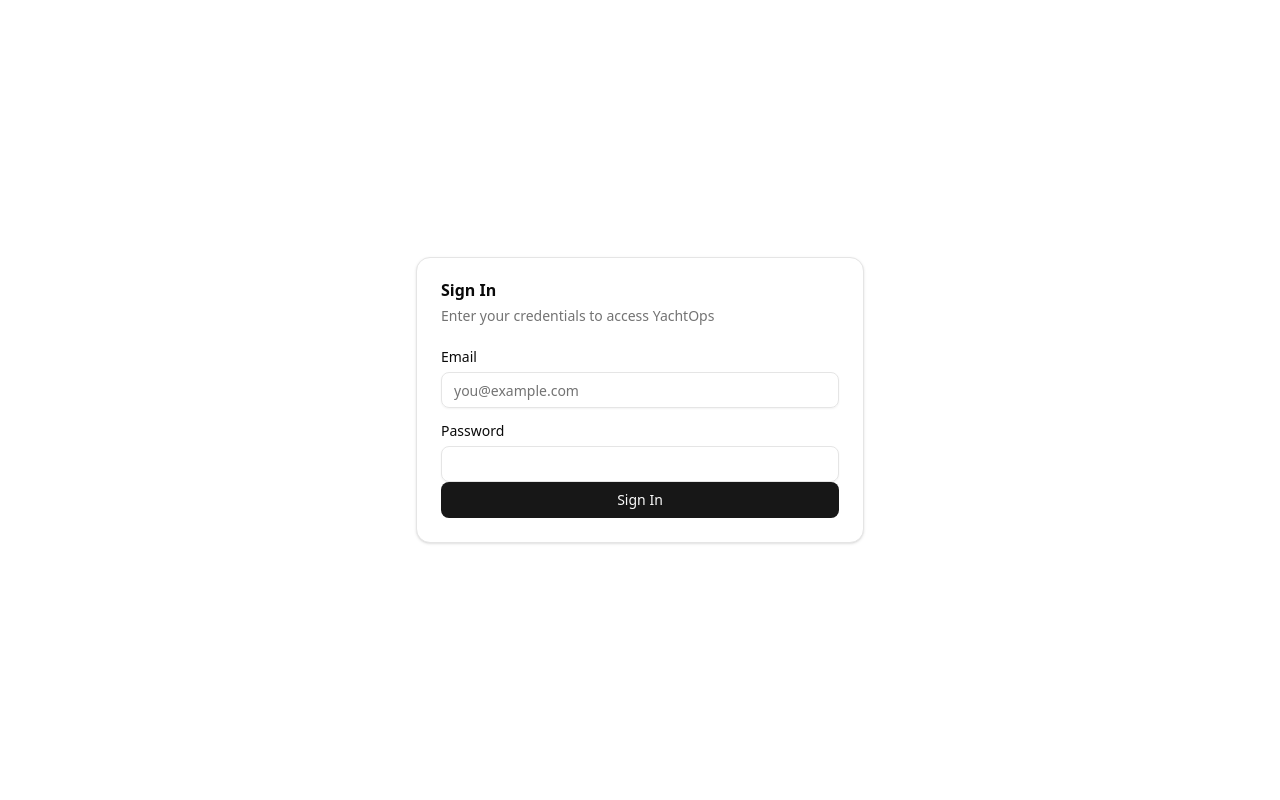
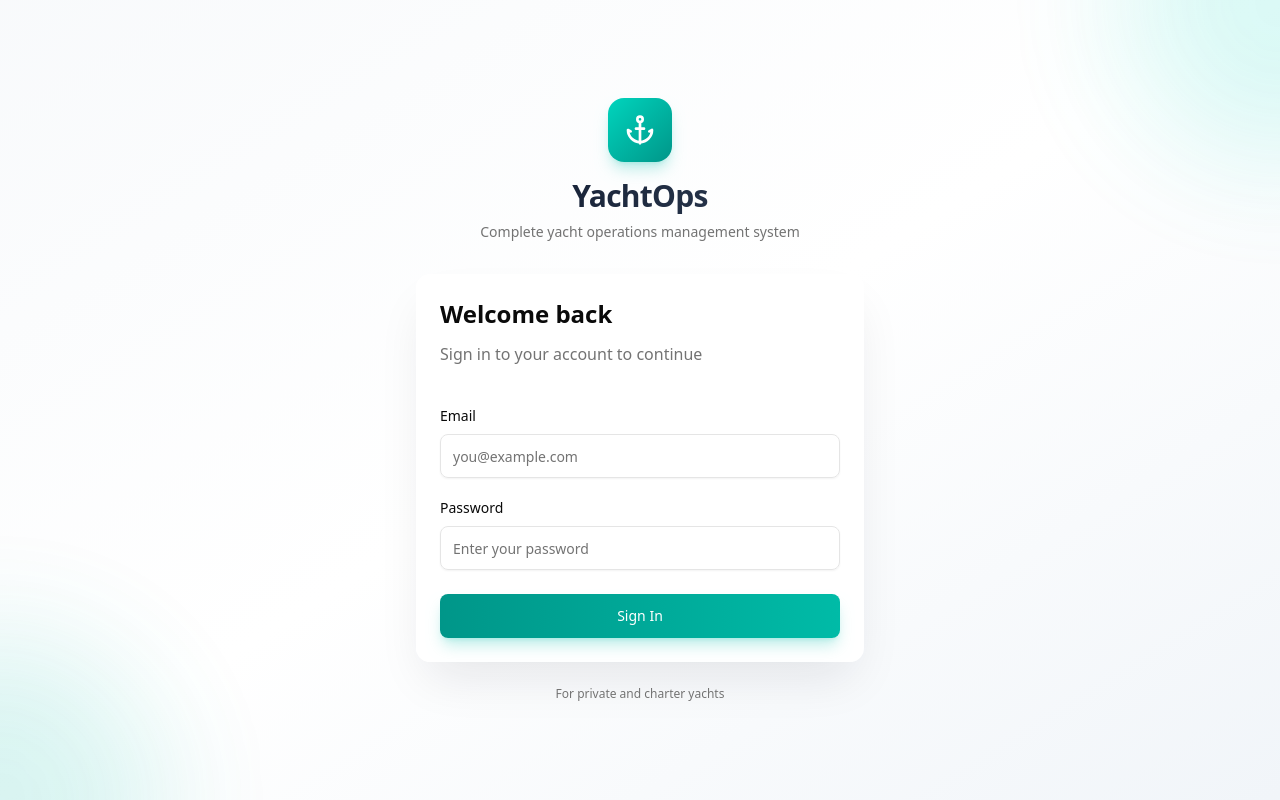
Before and after one commit to ayberkaya/yachtops, a Next.js app: page /auth/signin in a window 1280 px wide. Built offline with nearby package versions, Linux system fonts and the light colour scheme.

Commit message:
Modernize sign-in page with elegant animations and gradient design

```diff
--- a/app/auth/signin/page.tsx
+++ b/app/auth/signin/page.tsx
@@ -12,6 +12,7 @@ import { Input } from "@/components/ui/input";
 import { Label } from "@/components/ui/label";
 import { Card, CardContent, CardDescription, CardFooter, CardHeader, CardTitle } from "@/components/ui/card";
 import { Form, FormControl, FormField, FormItem, FormLabel, FormMessage } from "@/components/ui/form";
+import { Anchor, Loader2 } from "lucide-react";
 
 const signInSchema = z.object({
   email: z.string().email("Invalid email address"),
@@ -62,17 +63,39 @@ export default function SignInPage() {
   };
 
   return (
-    <div className="flex min-h-screen items-center justify-center bg-background p-4">
-      <Card className="w-full max-w-md">
-        <CardHeader>
-          <CardTitle>Sign In</CardTitle>
-          <CardDescription>Enter your credentials to access YachtOps</CardDescription>
+    <div className="flex min-h-screen items-center justify-center bg-gradient-to-br from-slate-50 via-white to-slate-100 dark:from-slate-900 dark:via-slate-800 dark:to-slate-900 p-4 relative overflow-hidden">
+      {/* Animated background elements */}
+      <div className="absolute inset-0 overflow-hidden pointer-events-none">
+        <div className="absolute -top-40 -right-40 w-80 h-80 bg-teal-400/20 rounded-full blur-3xl animate-pulse"></div>
+        <div className="absolute -bottom-40 -left-40 w-80 h-80 bg-teal-500/20 rounded-full blur-3xl animate-pulse" style={{ animationDelay: '1s' }}></div>
+      </div>
+
+      <div className="w-full max-w-md relative z-10" style={{ animation: 'fadeInUp 0.6s ease-out 0.2s forwards' }}>
+        {/* Logo Section */}
+        <div className="text-center mb-8" style={{ animation: 'fadeInDown 0.8s ease-out 0.4s forwards', opacity: 0 }}>
+          <div className="inline-flex items-center justify-center w-16 h-16 bg-gradient-to-br from-teal-400 to-teal-600 rounded-2xl shadow-lg shadow-teal-500/25 mb-4" style={{ animation: 'zoomIn 0.6s ease-out 0.6s forwards', opacity: 0 }}>
+            <Anchor className="text-white w-8 h-8" />
+          </div>
+          <h1 className="text-3xl font-bold tracking-tight bg-gradient-to-r from-slate-900 to-slate-700 dark:from-white dark:to-slate-300 bg-clip-text text-transparent">
+            YachtOps
+          </h1>
+          <p className="text-sm text-muted-foreground mt-2">
+            Complete yacht operations management system
+          </p>
+        </div>
+
+        <Card className="border-0 shadow-2xl shadow-slate-900/10 dark:shadow-slate-900/50 backdrop-blur-sm bg-white/90 dark:bg-slate-800/90" style={{ animation: 'fadeInUp 0.8s ease-out 0.3s forwards', opacity: 0 }}>
+          <CardHeader className="space-y-1 pb-4">
+            <CardTitle className="text-2xl font-semibold">Welcome back</CardTitle>
+            <CardDescription className="text-base">
+              Sign in to your account to continue
+            </CardDescription>
           </CardHeader>
           <Form {...form}>
             <form onSubmit={form.handleSubmit(onSubmit)}>
-            <CardContent className="space-y-4">
+              <CardContent className="space-y-5">
                 {error && (
-                <div className="rounded-md bg-destructive/10 p-3 text-sm text-destructive">
+                  <div className="rounded-lg bg-destructive/10 border border-destructive/20 p-3 text-sm text-destructive" style={{ animation: 'fadeIn 0.3s ease-out forwards' }}>
                     {error}
                   </div>
                 )}
@@ -80,10 +103,15 @@ export default function SignInPage() {
                   control={form.control}
                   name="email"
                   render={({ field }) => (
-                  <FormItem>
-                    <FormLabel>Email</FormLabel>
+                    <FormItem style={{ animation: 'fadeInLeft 0.6s ease-out 0.5s forwards', opacity: 0 }}>
+                      <FormLabel className="text-sm font-medium">Email</FormLabel>
                       <FormControl>
-                      <Input type="email" placeholder="you@example.com" {...field} />
+                        <Input
+                          type="email"
+                          placeholder="you@example.com"
+                          className="h-11 transition-all duration-200 focus:ring-2 focus:ring-teal-500/50"
+                          {...field}
+                        />
                       </FormControl>
                       <FormMessage />
                     </FormItem>
@@ -93,24 +121,46 @@ export default function SignInPage() {
                   control={form.control}
                   name="password"
                   render={({ field }) => (
-                  <FormItem>
-                    <FormLabel>Password</FormLabel>
+                    <FormItem style={{ animation: 'fadeInLeft 0.6s ease-out 0.7s forwards', opacity: 0 }}>
+                      <FormLabel className="text-sm font-medium">Password</FormLabel>
                       <FormControl>
-                      <Input type="password" {...field} />
+                        <Input
+                          type="password"
+                          placeholder="Enter your password"
+                          className="h-11 transition-all duration-200 focus:ring-2 focus:ring-teal-500/50"
+                          {...field}
+                        />
                       </FormControl>
                       <FormMessage />
                     </FormItem>
                   )}
                 />
               </CardContent>
-            <CardFooter className="flex flex-col space-y-4">
-              <Button type="submit" className="w-full" disabled={isLoading}>
-                {isLoading ? "Signing in..." : "Sign In"}
+              <CardFooter className="flex flex-col space-y-4 pt-6">
+                <Button
+                  type="submit"
+                  className="w-full h-11 bg-gradient-to-r from-teal-600 to-teal-500 hover:from-teal-700 hover:to-teal-600 text-white shadow-lg shadow-teal-500/25 transition-all duration-200 hover:shadow-xl hover:shadow-teal-500/30 hover:scale-[1.02] active:scale-[0.98]"
+                  disabled={isLoading}
+                >
+                  {isLoading ? (
+                    <>
+                      <Loader2 className="mr-2 h-4 w-4 animate-spin" />
+                      Signing in...
+                    </>
+                  ) : (
+                    "Sign In"
+                  )}
                 </Button>
               </CardFooter>
             </form>
           </Form>
         </Card>
+
+        {/* Footer */}
+        <p className="text-center text-xs text-muted-foreground mt-6" style={{ animation: 'fadeIn 1s ease-out 1s forwards', opacity: 0 }}>
+          For private and charter yachts
+        </p>
+      </div>
     </div>
   );
 }
--- a/app/globals.css
+++ b/app/globals.css
@@ -120,3 +120,56 @@
     @apply bg-background text-foreground;
   }
 }
+
+@keyframes fadeInUp {
+  from {
+    opacity: 0;
+    transform: translateY(20px);
+  }
+  to {
+    opacity: 1;
+    transform: translateY(0);
+  }
+}
+
+@keyframes fadeInDown {
+  from {
+    opacity: 0;
+    transform: translateY(-20px);
+  }
+  to {
+    opacity: 1;
+    transform: translateY(0);
+  }
+}
+
+@keyframes fadeInLeft {
+  from {
+    opacity: 0;
+    transform: translateX(-20px);
+  }
+  to {
+    opacity: 1;
+    transform: translateX(0);
+  }
+}
+
+@keyframes zoomIn {
+  from {
+    opacity: 0;
+    transform: scale(0.8);
+  }
+  to {
+    opacity: 1;
+    transform: scale(1);
+  }
+}
+
+@keyframes fadeIn {
+  from {
+    opacity: 0;
+  }
+  to {
+    opacity: 1;
+  }
+}
```
Lines whose indentation alone changed are shown as unchanged.
